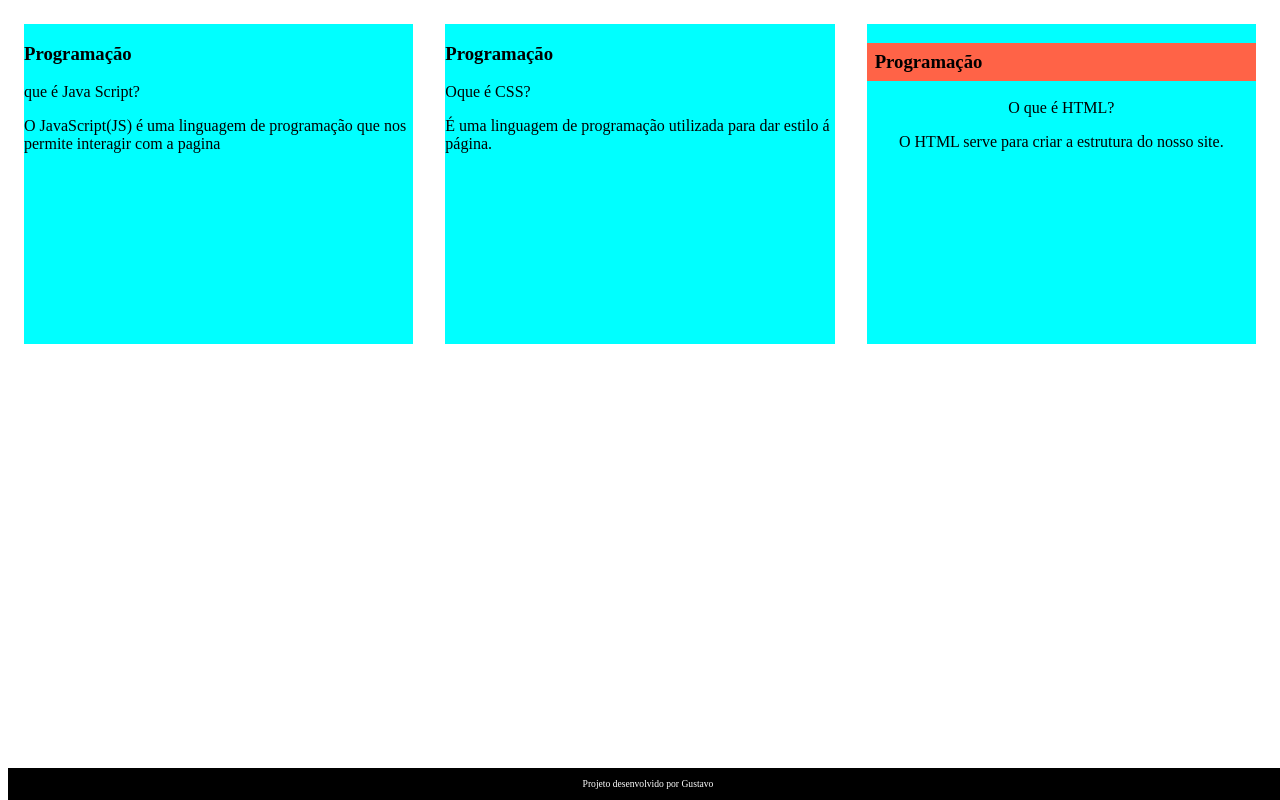
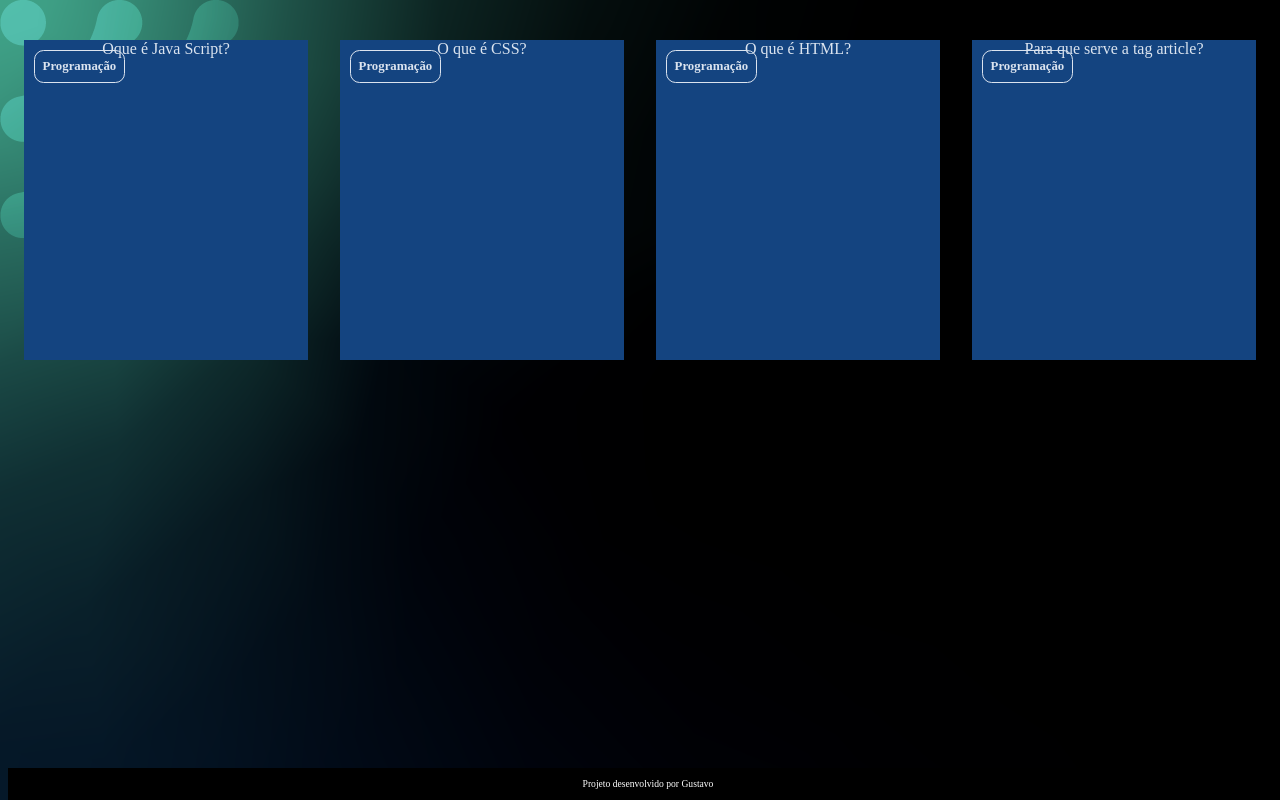
Before and after one commit to GustavoMeurei/Ferramentas-de-estudo-Gustavo, a plain HTML site: page index.html in a window 1280 px wide. Drawn offline with Linux system fonts and the light colour scheme; a web font is replaced by a local one.

Commit message:
iniciamos a aula 6

```diff
--- a/assets/style.css
+++ b/assets/style.css
@@ -5,44 +5,74 @@
 }
 
 body {
-    background:url(../bg-desktop.webp)
+     background: url(../bg-desktop.webp);
      font-family: Bai Jamjuree;
 }
 
 #container {
-    display:flex ;
+     display: flex;
 }
 
-.cartao{
+.cartao {
      margin: 1rem 1rem;
-background-color: aqua;
      height: 20rem;
      flex-grow: 1;
-flex-basis: calc(33% - 6rem)
+     flex-basis: calc(33% - 6rem);
+}
 
-}
 .cartao__conteudo {
      text-align: center;
      height: 100%;
+     background-color: var(--card-front-color);
+     transform-style: preserve-3d;
+     transition: transform 300ms ease-in-out;
 }
 
 .cartao__conteudo h3 {
-    background-color: tomato;
+     color: var(--text-color);
+     border: 1px solid var(--text-color);
      text-align: left;
      padding: 0.5rem;
+     position: absolute;
+     margin: 0.6rem;
+     border-radius: 0.6rem;
+     font-size: 1vw;
+     backface-visibility: hidden;
 }
 
-footer{
+.cartao__conteudo__pergunta p {
+     color: var(--text-color);
+     font-weight: 500;
+}
+
+.cartao__conteudo__resposta p {
+     color: var(--card-back-color);
+     font-weight: 700;
+}
+
+.cartao:hover .cartao__conteudo {
+     transform: rotateY(180deg);
+}
+
+.cartao__conteudo__pergunta,
+.cartao__conteudo__resposta {
+     backface-visibility: hidden;
+}
+.cartao__conteudo__resposta {
+    transform: rotateY(180deg);
+}
+
+footer {
      background-color: black;
      color: white;
+     bottom: 0;
      position: fixed;
-    bottom: 0;
      width: 100%;
-    height:2rem;
+     height: 2rem;
 }
 
-footer p{
+footer p {
      text-align: center;
      font-size: 0.6rem;
-    margin-top: 0,5rem;
+     margin-top: 0, 5rem;
 }
--- a/index.html
+++ b/index.html
@@ -4,15 +4,11 @@
 <head>
     <meta charset="UTF-8">
     <meta name="viewport" content="width=device-width, initial-scale=1.0">
+    <link rel="preconnect" href="https://fonts.googleapis.com"/>
+    <link rel="preconnect" href="https://fonts.gstatic.com" crossorigin/>
+    <link href="https://fonts.googleapis.com/css2?family=Bai+Jamjuree:ital,wght@0,200;0,300;0,400;0,500;0,600;0,700;1,200;1,300;1,400;1,500;1,600;1,700&display=swap" rel="stylesheet"/>
 
-    <link rel="preconnect" href="https://fonts.googleapis.com" />
-    <link rel="preconnect" href="https://fonts.gstatic.com" crossorigin />
-    <link
-        href="https://fonts.googleapis.com/css2?family=Bai+Jamjuree:ital,wght@0,200;0,300;0,400;0,500;0,600;0,700;1,200;1,300;1,400;1,500;1,600;1,700&display=swap"
-        rel="stylesheet" />
-
-    <link rel="stylesheet" href="./assets/style.css">
-
+    <link rel="stylesheet" href="assets/style.css">
     <title>Ferramenta Interativa de Estudos-Gustavo</title>
 </head>
 
@@ -21,43 +17,56 @@
         <section id="container">
 
             <article class="cartao">
-                <div class="cartao_conteudo">
+                <div class="cartao__conteudo">
                     <h3>Programação</h3>
-                    <div class="cartao_conteudo_pergunta">
-                        <p>que é Java Script?</p>
-                        <div class="cartao_conteudo_resposta">
-                            <p>O JavaScript(JS) é uma linguagem de programação que nos permite interagir com a pagina
-                            </p>
-                        </div>
+                    <div class="cartao__conteudo__pergunta">
+                        <p> Oque é Java Script?</p>
+                     </div>
+                    <div class="cartao__conteudo__resposta">
+                        <p>O JavaScript(JS) é uma linguagem de programação que nos permite interagir com a página.</p>
                     </div>
                 </div>
             </article>
 
             <article class="cartao">
-                <div class="cartao_conteudo">
+                <div class="cartao__conteudo">
                     <h3>Programação</h3>
-                    <div class="cartao_conteudo_pergunta">
-                        <p>Oque é CSS?</p>
-                        <div class="cartao_conteudo_resposta">
-                            <p>É uma linguagem de programação utilizada para dar estilo á página.</p>
-                        </div>
+                    <div class="cartao__conteudo__pergunta">
+                        <p>O que é CSS?</p>
+                     </div>
+                    <div class="cartao__conteudo__resposta">
+                        <p>é uma linguagem de programação utilizada para dar estilo á pagina.</p>
                     </div>
                 </div>
             </article>
+
             <article class="cartao">
                 <div class="cartao__conteudo">
-                    <h3> Programação </h3>
+                    <h3>Programação</h3>
                     <div class="cartao__conteudo__pergunta">
                         <p>O que é HTML?</p>
+                     </div>
+                    <div class="cartao__conteudo__resposta">
+                        <p>O HTML é uma linguagem de programação que nos permite criar a estrutura do nosso site.</p>
                     </div>
+                </div>
+            </article>
+
+            <article class="cartao">
+                <div class="cartao__conteudo">
+                    <h3>Programação</h3>
+                    <div class="cartao__conteudo__pergunta">
+                        <p>Para que serve a tag article?</p>
+                     </div>
                     <div class="cartao__conteudo__resposta">
-                        <p>O HTML serve para criar a estrutura do nosso site.</p>
+                        <p>O HTML é uma linguagem de programação que nos permite criar a estrutura do nosso site.</p>
                     </div>
                 </div>
             </article>
 
         </section>
     </main>
+
     <footer>
         <p>Projeto desenvolvido por Gustavo</p>
     </footer>
```
Lines whose indentation alone changed are shown as unchanged.
